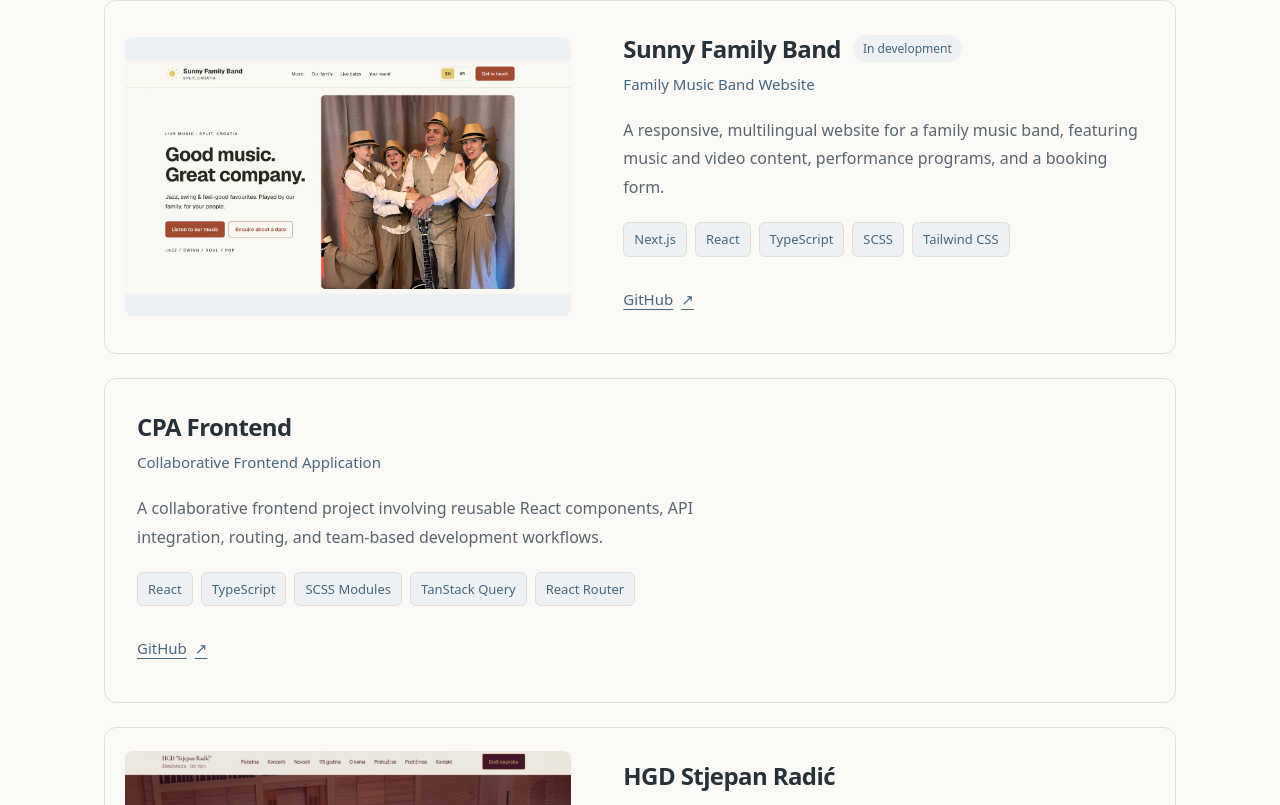
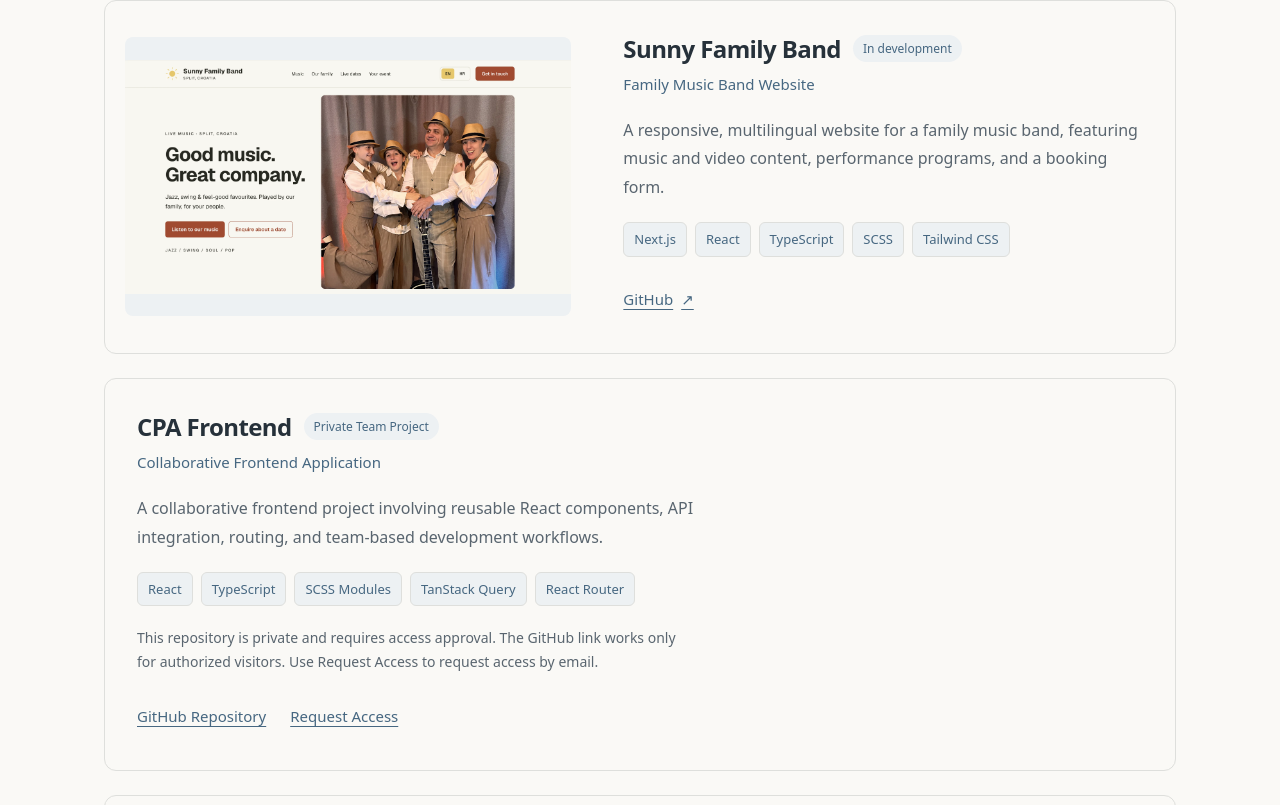
Before and after one commit to KonnyDaugh/portfolio_natalia_diachenko, a React (Vite) app: page / in a window 1280 px wide. Shown: the part 1995-2800 px from the top of the page. Built offline with nearby package versions, Linux system fonts and the light colour scheme.

Commit message:
feat add private project access

```diff
--- a/src/components/ProjectCard/ProjectCard.module.scss
+++ b/src/components/ProjectCard/ProjectCard.module.scss
@@ -44,6 +44,14 @@
   margin: 1.25rem 0;
   color: var(--color-muted);
   line-height: 1.8;
+}
+
+.accessNote {
+  max-width: 70ch;
+  margin: 1.25rem 0 0;
+  color: var(--color-muted);
+  font-size: 0.875rem;
+  line-height: 1.7;
 }
 
 .technologies {
--- a/src/components/ProjectCard/ProjectCard.tsx
+++ b/src/components/ProjectCard/ProjectCard.tsx
@@ -6,8 +6,11 @@ export interface Project {
   subtitle: string;
   description: string;
   technologies: readonly string[];
-  githubUrl: string;
+  githubUrl?: string;
+  githubLabel?: string;
+  requestAccessUrl?: string;
   status?: string;
+  accessNote?: string;
   image?: {
     src: string;
     alt: string;
@@ -22,7 +25,7 @@ interface ProjectCardProps {
 }
 
 export function ProjectCard({ project }: ProjectCardProps) {
-  const { id, title, subtitle, description, technologies, githubUrl, status, image, liveDemoUrl } = project;
+  const { id, title, subtitle, description, technologies, githubUrl, githubLabel, requestAccessUrl, status, accessNote, image, liveDemoUrl } = project;
 
   return (
     <article
@@ -44,11 +47,23 @@ export function ProjectCard({ project }: ProjectCardProps) {
         <ul className={styles.technologies} aria-label="Technologies">
           {technologies.map((technology) => <li key={technology}>{technology}</li>)}
         </ul>
+        {accessNote && <p className={styles.accessNote} id={`${id}-access-note`}>{accessNote}</p>}
+        {(githubUrl || liveDemoUrl || requestAccessUrl) && (
           <div className={styles.links}>
+            {githubUrl && (
               <a href={githubUrl} target="_blank" rel="noopener noreferrer"
-            aria-label={`${title} on GitHub (opens in a new tab)`}>
-            GitHub <span aria-hidden="true">↗</span>
+                aria-label={githubLabel ? `${title}: ${githubLabel} (opens in a new tab)` : `${title} on GitHub (opens in a new tab)`}
+                aria-describedby={accessNote ? `${id}-access-note` : undefined}>
+                {githubLabel || <>GitHub <span aria-hidden="true">↗</span></>}
               </a>
+            )}
+            {requestAccessUrl && (
+              <a href={requestAccessUrl}
+                aria-label={`${title}: Request Access by email`}
+                aria-describedby={accessNote ? `${id}-access-note` : undefined}>
+                Request Access
+              </a>
+            )}
             {liveDemoUrl && (
               <a href={liveDemoUrl} target="_blank" rel="noopener noreferrer"
                 aria-label={`${title}: Live Demo (opens in a new tab)`}>
@@ -56,6 +71,7 @@ export function ProjectCard({ project }: ProjectCardProps) {
               </a>
             )}
           </div>
+        )}
       </div>
     </article>
   );
--- a/src/sections/Projects/Projects.tsx
+++ b/src/sections/Projects/Projects.tsx
@@ -23,7 +23,11 @@ const projects: readonly Project[] = [
     subtitle: 'Collaborative Frontend Application',
     description: 'A collaborative frontend project involving reusable React components, API integration, routing, and team-based development workflows.',
     technologies: ['React', 'TypeScript', 'SCSS Modules', 'TanStack Query', 'React Router'],
-    githubUrl: 'https://github.com/ezotop/cpa-f',
+    githubUrl: 'https://github.com/KonnyDaugh/cpa-frontend',
+    githubLabel: 'GitHub Repository',
+    requestAccessUrl: 'mailto:natalydiach@gmail.com?subject=CPA%20Frontend%20Access%20Request',
+    status: 'Private Team Project',
+    accessNote: 'This repository is private and requires access approval. The GitHub link works only for authorized visitors. Use Request Access to request access by email.',
   },
   {
     id: 'hgd-stjepan-radic',
```
Lines whose indentation alone changed are shown as unchanged.
